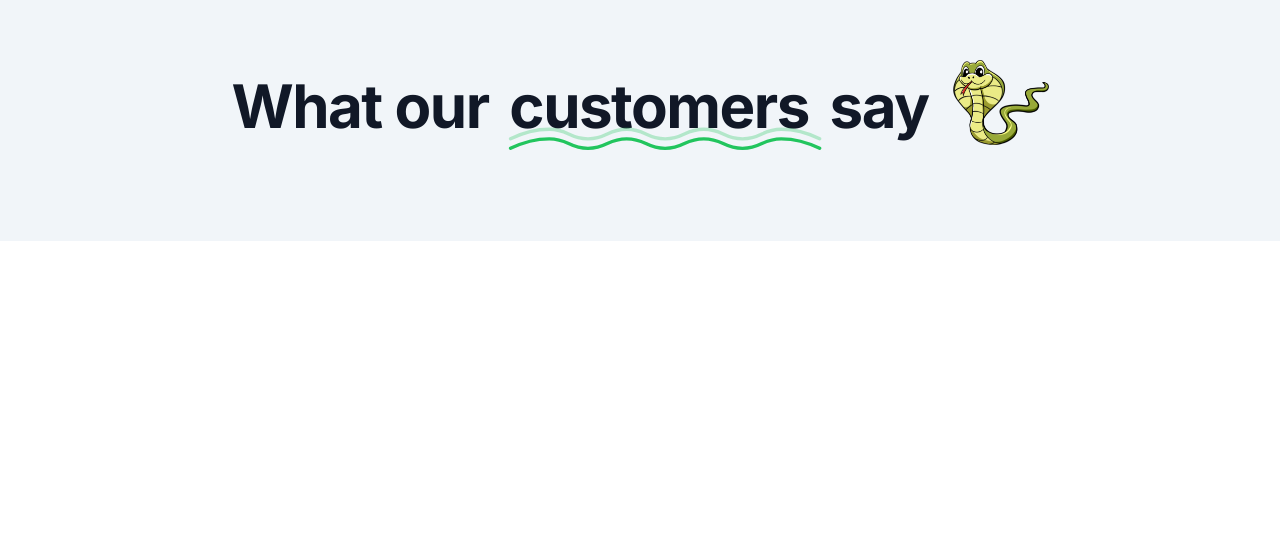
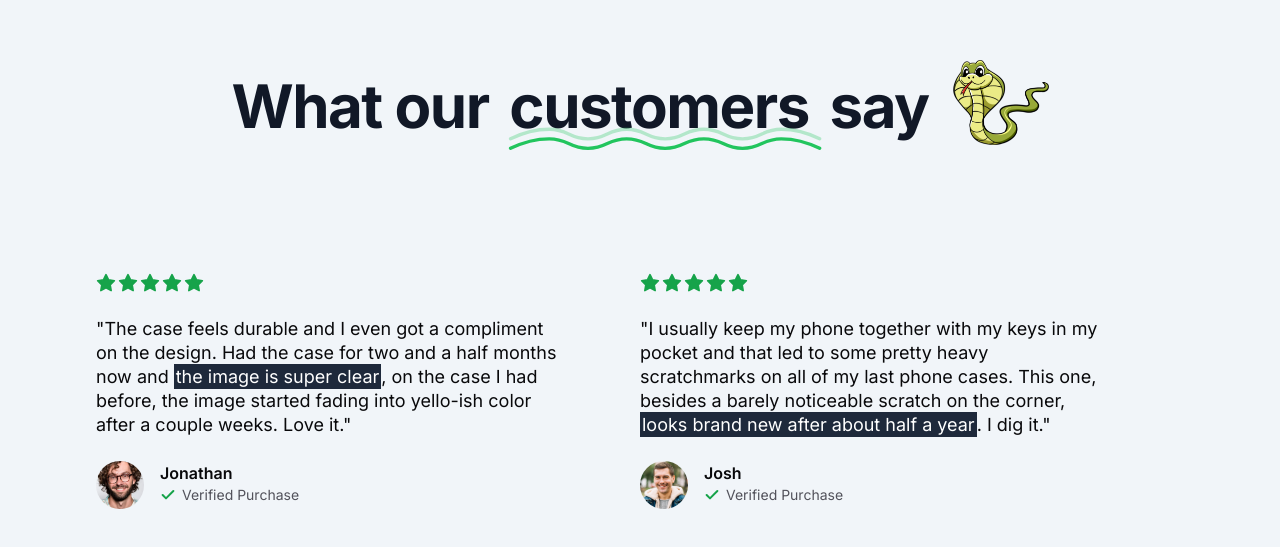
Before and after one commit to egamovj/casecobra, a Next.js app: page / in a window 1280 px wide. Shown: the part 1031-1578 px from the top of the page. Before the commit the page ends 1272 px from the top, so only its background shows below. Built offline with nearby package versions, Linux system fonts and the light colour scheme; no server answers.

Commit message:
added 2 users testimonials

```diff
--- a/src/app/page.tsx
+++ b/src/app/page.tsx
@@ -1,3 +1,4 @@
+/* eslint-disable react/no-unescaped-entities */
 /* eslint-disable @next/next/no-img-element */
 import { Icons } from "@/components/Icons";
 import MaxWidthWrapper from "@/components/MaxWidthWrapper";
@@ -125,6 +126,61 @@
               className="w-24 order-0 lg:order-2"
             />
           </div>
+
+          <div className="mx-auto grid max-w-2xl grid-cols-1 px-4 lg:mx-0 lg:max-w-none lg:grid-cols-2 gap-y-16">
+            <div className="flex flex-auto flex-col gap-4 lg:pr-8 xl:pr-20">
+              <div className="flex gap-0.5 mb-2">
+                <Star className="h-5 w-5 text-green-600 fill-green-600" />
+                <Star className="h-5 w-5 text-green-600 fill-green-600" />
+                <Star className="h-5 w-5 text-green-600 fill-green-600" />
+                <Star className="h-5 w-5 text-green-600 fill-green-600" />
+                <Star className="h-5 w-5 text-green-600 fill-green-600" />
+              </div>
+              <div className="text-lg leading-6">
+                <p>
+                  "The case feels durable and I even got a compliment on the design. Had the case for two and a half months now and <span className="p-0.5 bg-slate-800 text-white">the image is super clear</span>, on the case I had before, the image started fading into yello-ish color after a couple weeks. Love it."
+                </p>
+              </div>
+              <div className="flex gap-4 mt-2">
+                <img src="/users/user-1.png" alt="user" className="rounded-full h-12 w-12 object-cover" />
+                <div className="flex flex-col">
+                  <p className="font-semibold">Jonathan</p>
+                  <div className="flex gap-1.5 items-center text-zinc-600">
+                    <Check className="h-4 w-4 stroke-[3px] text-green-600" />
+                    <p className="text-sm">Verified Purchase</p>
+                  </div>
+                </div>
+              </div>
+            </div>
+
+            <div className="flex flex-auto flex-col gap-4 lg:pr-8 xl:pr-20">
+              <div className="flex gap-0.5 mb-2">
+                <Star className="h-5 w-5 text-green-600 fill-green-600" />
+                <Star className="h-5 w-5 text-green-600 fill-green-600" />
+                <Star className="h-5 w-5 text-green-600 fill-green-600" />
+                <Star className="h-5 w-5 text-green-600 fill-green-600" />
+                <Star className="h-5 w-5 text-green-600 fill-green-600" />
+              </div>
+              <div className="text-lg leading-6">
+                <p>
+                  "I usually keep my phone together with my keys in my pocket
+                  and that led to some pretty heavy scratchmarks on all of my
+                  last phone cases. This one, besides a barely noticeable
+                  scratch on the corner, <span className="p-0.5 bg-slate-800 text-white">looks brand new after about half a year</span>. I dig it."
+                </p>
+              </div>
+              <div className="flex gap-4 mt-2">
+                <img src="/users/user-4.jpg" alt="user" className="rounded-full h-12 w-12 object-cover" />
+                <div className="flex flex-col">
+                  <p className="font-semibold">Josh</p>
+                  <div className="flex gap-1.5 items-center text-zinc-600">
+                    <Check className="h-4 w-4 stroke-[3px] text-green-600" />
+                    <p className="text-sm">Verified Purchase</p>
+                  </div>
+                </div>
+              </div>
+            </div>
+          </div>
         </MaxWidthWrapper>
       </section>
     </div>
```
